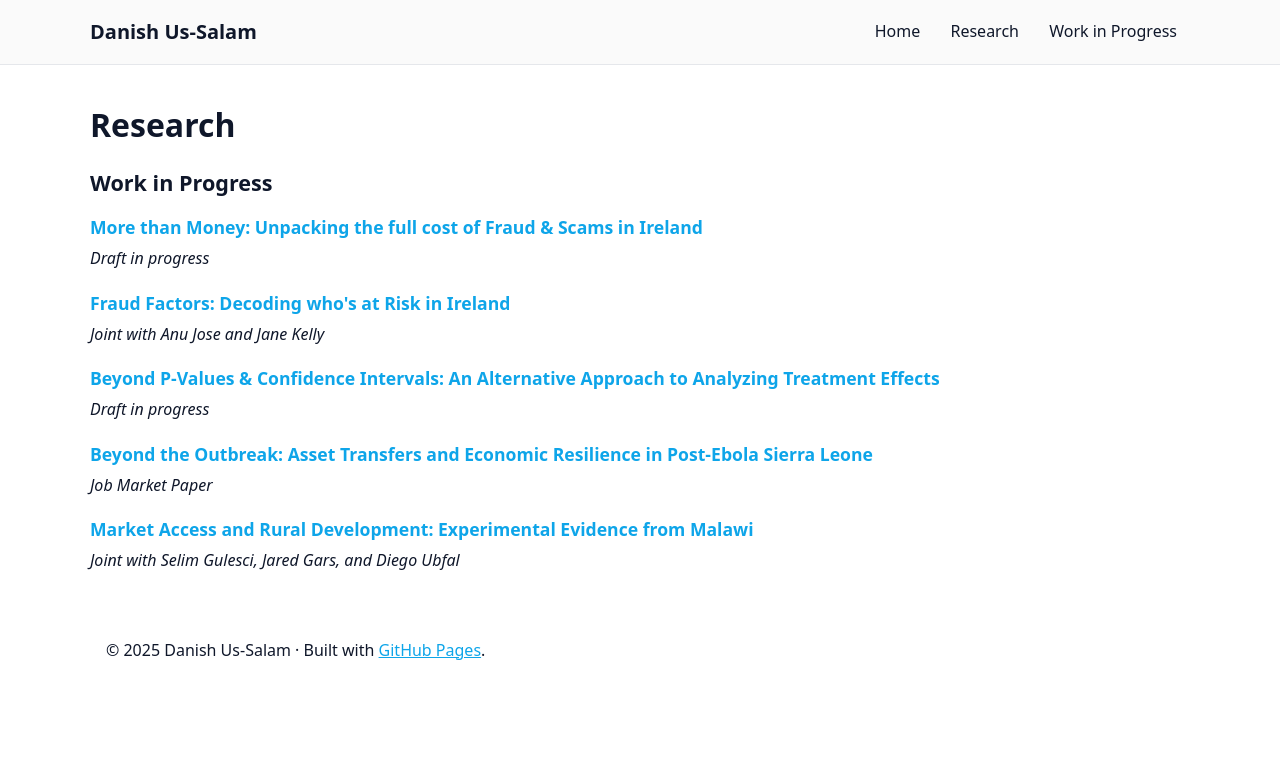
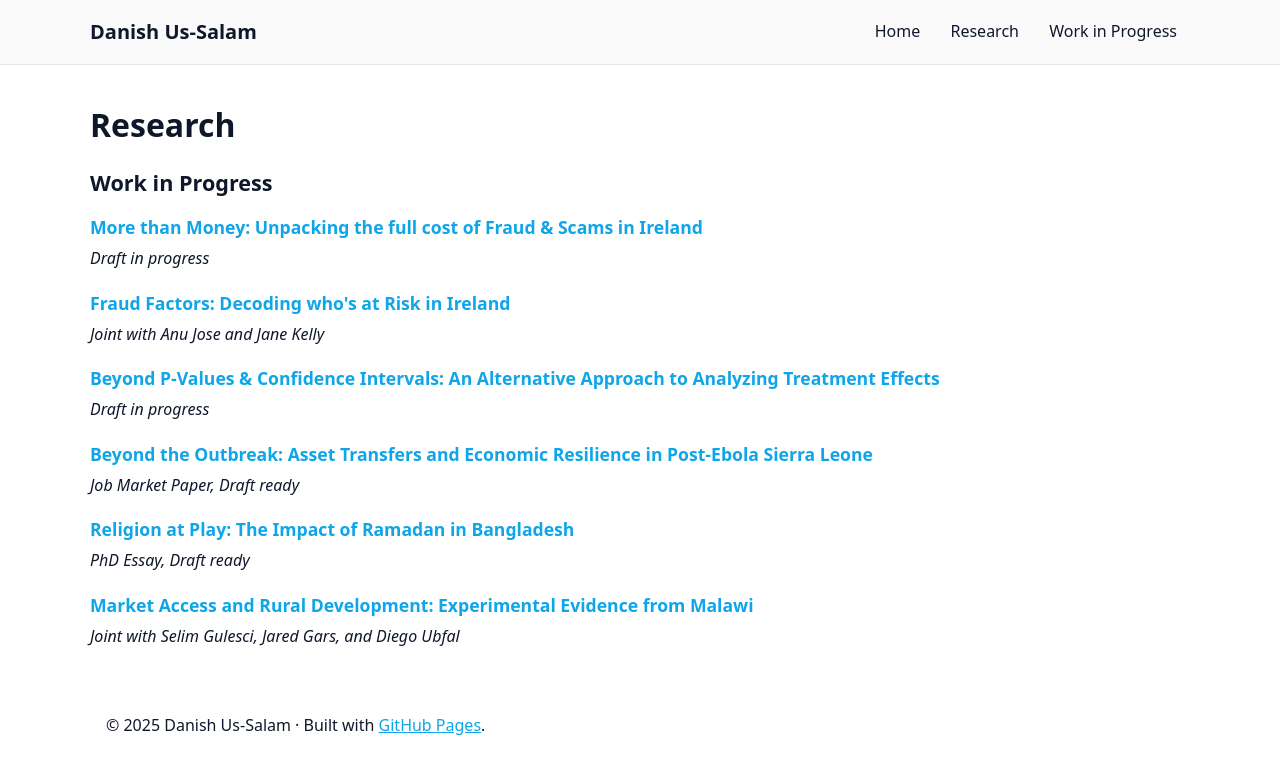
Before and after one commit to danishussalam/danishussalam.github.io, a Jekyll site: the page built from wip.md, in a window 1280 px wide. Shown: the top 774 px of the page. Built offline with Jekyll 4.4.1, drawn with Linux system fonts in a browser that asks for light colours.

Commit message:
Update wip.md

```diff
--- a/wip.md
+++ b/wip.md
@@ -44,7 +44,16 @@ permalink: /wip
       Beyond the Outbreak: Asset Transfers and Economic Resilience in Post-Ebola Sierra Leone
   </h3>
   <div class="pub-meta">
-    <em>Job Market Paper </em><br>
+    <em>Job Market Paper, Draft ready </em><br>
+  </div>
+</div>
+
+<div class="pub-item">
+  <h3 class="pub-title">
+      Religion at Play: The Impact of Ramadan in Bangladesh
+  </h3>
+  <div class="pub-meta">
+    <em>PhD Essay, Draft ready </em><br>
   </div>
 </div>
 
```
